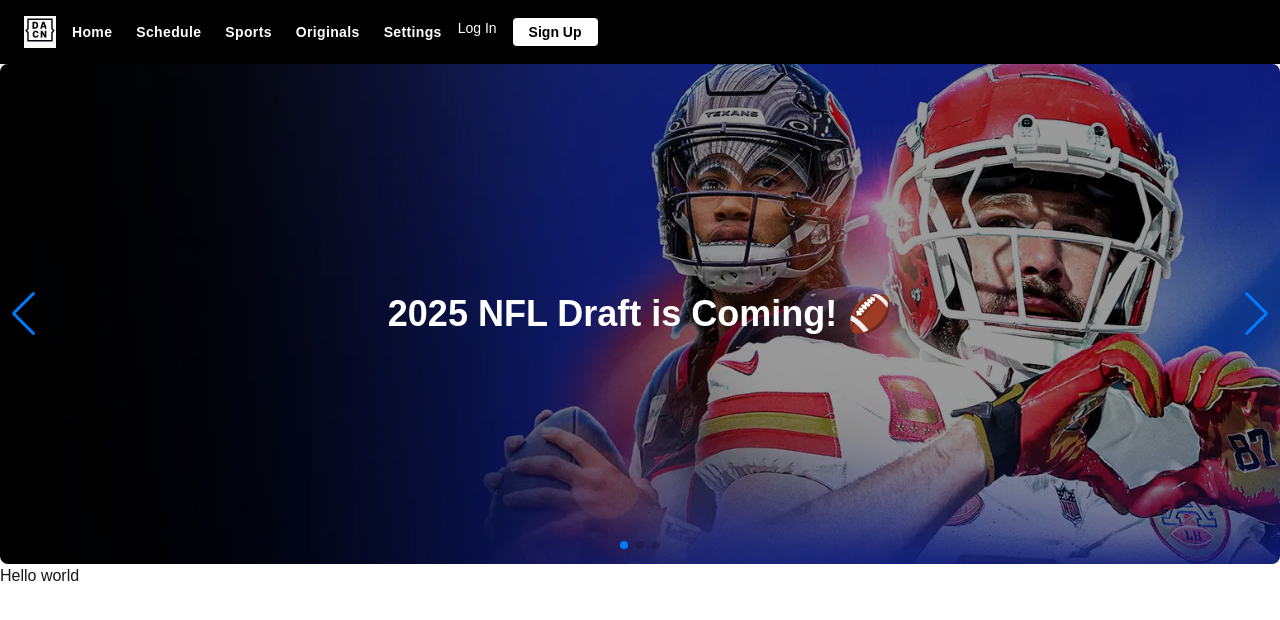
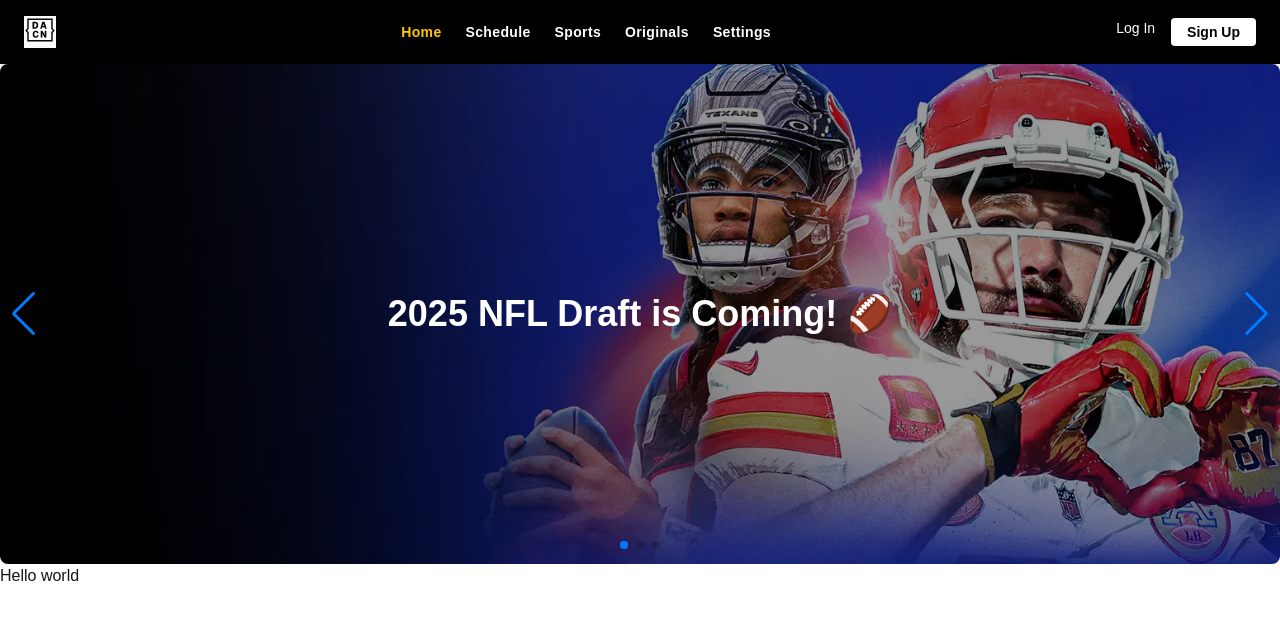
Before and after one commit to berlincoders/dacn, a Next.js app: page / in a window 1280 px wide. Shown: the top 620 px of the page. Built offline with nearby package versions, Linux system fonts and the light colour scheme.

Commit message:
active link highlighting effect

```diff
--- a/src/app/components/TopNavBar.tsx
+++ b/src/app/components/TopNavBar.tsx
@@ -1,10 +1,23 @@
+'use client';
+
 import Link from 'next/link';
 import Image from 'next/image';
+import { usePathname } from 'next/navigation';
 
 export default function TopNavBar() {
+  const pathname = usePathname();
+
+  const navLinks = [
+    { href: '/', label: 'Home' },
+    { href: '/schedule', label: 'Schedule' },
+    { href: '/sports', label: 'Sports' },
+    { href: '/originals', label: 'Originals' },
+    { href: '/settings', label: 'Settings' },
+  ];
+
   return (
     <header className="w-full bg-black text-white px-6 py-4 shadow-md">
-      <div className="max-w-7xl mx-auto flex items-center justify-start space-x-4">
+      <div className="max-w-7xl mx-auto flex items-center justify-between">
         {/* Logo */}
         <Link href="/" className="flex items-center">
           <Image src="/dacn-logo.svg" alt="DACN" width={32} height={32} />
@@ -12,11 +25,17 @@
 
         {/* Center Menu */}
         <nav className="hidden md:flex space-x-6 text-sm font-semibold tracking-wide">
-          <Link href="/" className="hover:text-gray-400">Home</Link>
-          <Link href="/schedule" className="hover:text-gray-400">Schedule</Link>
-          <Link href="/sports" className="hover:text-gray-400">Sports</Link>
-          <Link href="/originals" className="hover:text-gray-400">Originals</Link>
-          <Link href="/settings" className="hover:text-gray-400">Settings</Link>
+          {navLinks.map(({ href, label }) => (
+            <Link
+              key={href}
+              href={href}
+              className={`hover:text-gray-400 transition ${
+                pathname === href ? 'text-yellow-400' : ''
+              }`}
+            >
+              {label}
+            </Link>
+          ))}
         </nav>
 
         {/* Right Buttons */}
```
Also changed, not shown: 1 other file (tests, documents, lock files or other folders).
